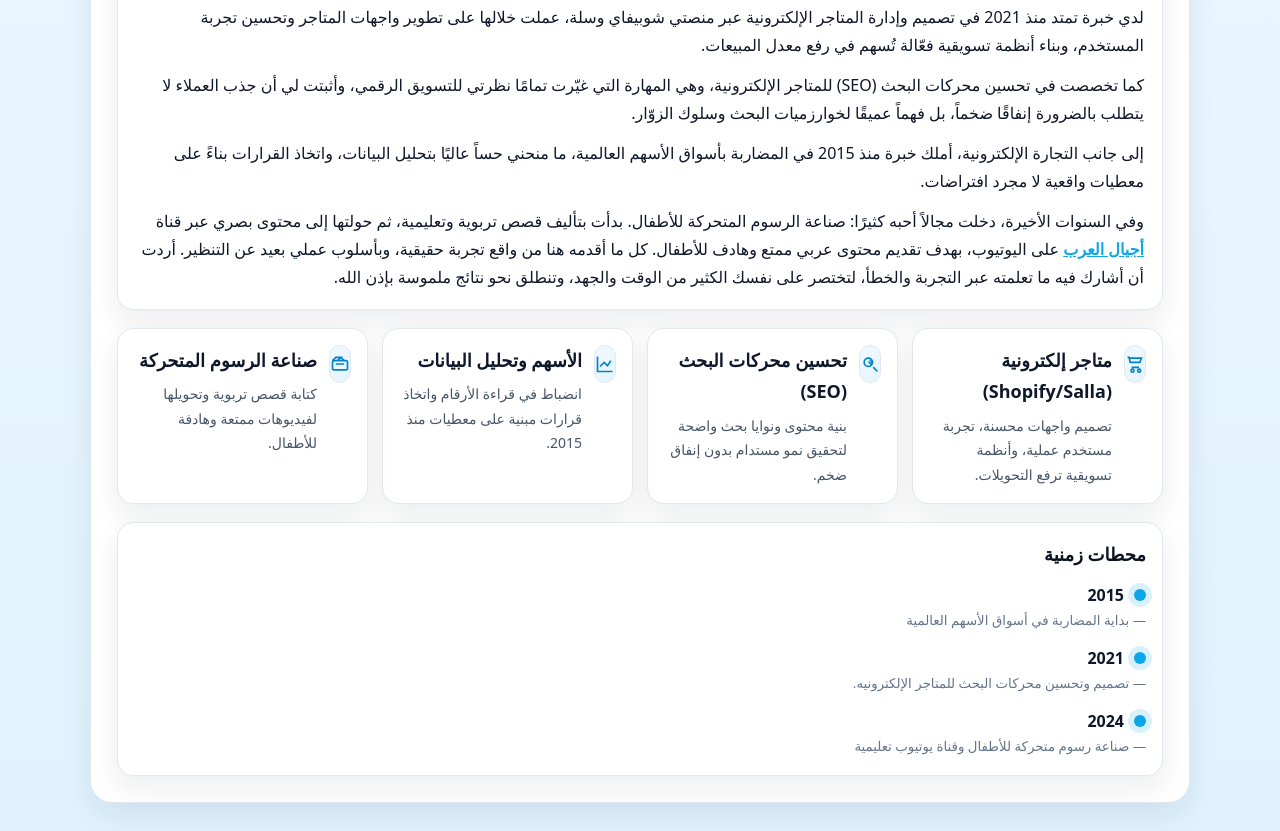
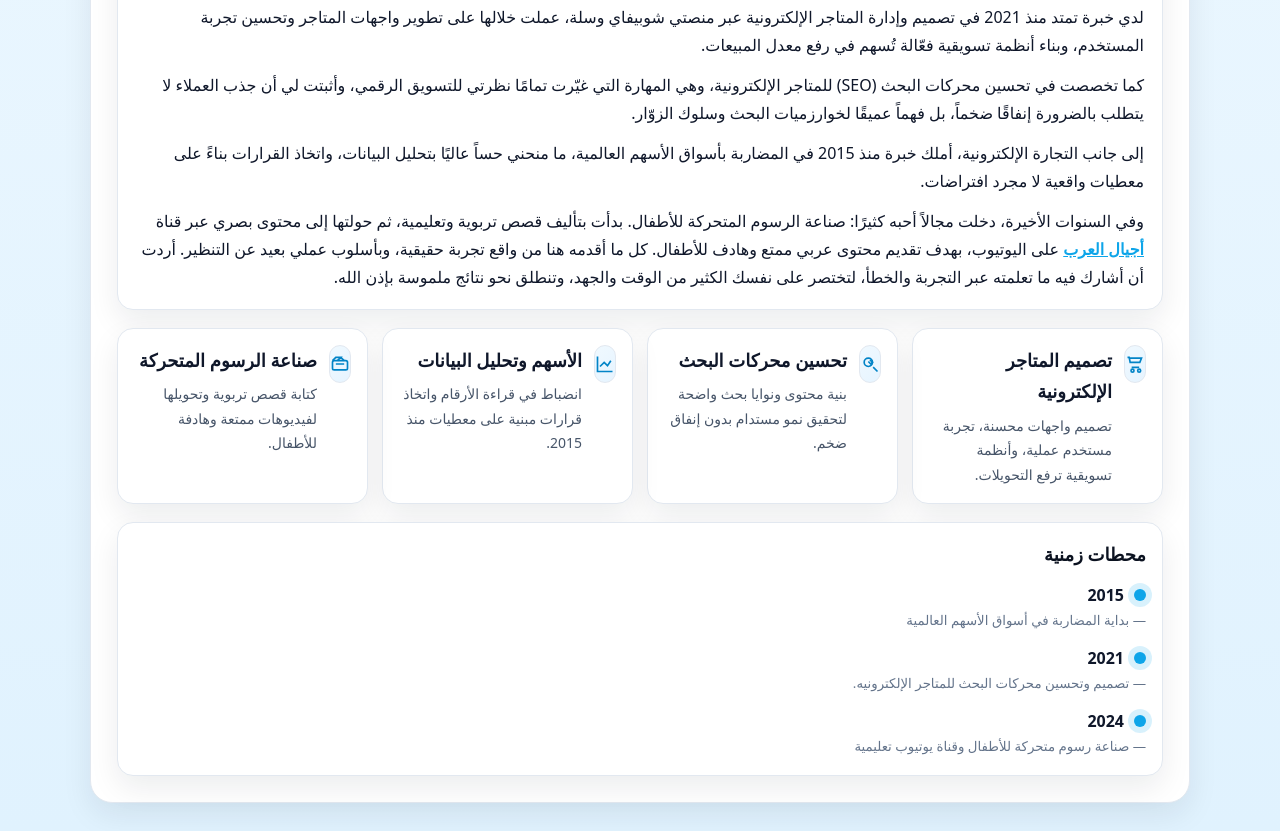
Before and after one commit to anasshopify88-ops/whoami, a plain HTML site: page index.html in a window 1280 px wide. Shown: the part 708-1539 px from the top of the page. Drawn offline with Linux system fonts and the light colour scheme.

Commit message:
Update index.html

```diff
--- a/index.html
+++ b/index.html
@@ -269,7 +269,7 @@
                 </svg>
               </div>
               <div>
-                <h3>متاجر إلكترونية (Shopify/Salla)</h3>
+                <h3>تصميم المتاجر الإلكترونية</h3>
                 <p>تصميم واجهات محسنة، تجربة مستخدم عملية، وأنظمة تسويقية ترفع التحويلات.</p>
               </div>
             </article>
@@ -283,7 +283,7 @@
                 </svg>
               </div>
               <div>
-                <h3>تحسين محركات البحث (SEO)</h3>
+                <h3>تحسين محركات البحث</h3>
                 <p>بنية محتوى ونوايا بحث واضحة لتحقيق نمو مستدام بدون إنفاق ضخم.</p>
               </div>
             </article>
```
